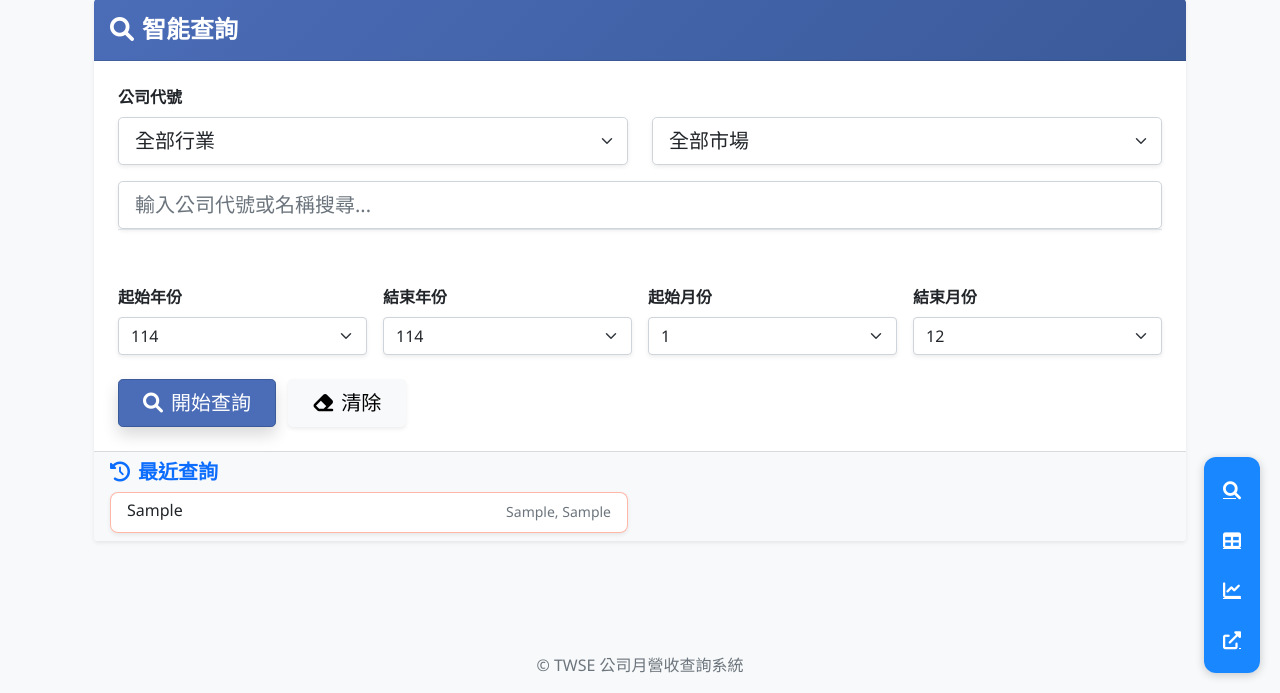
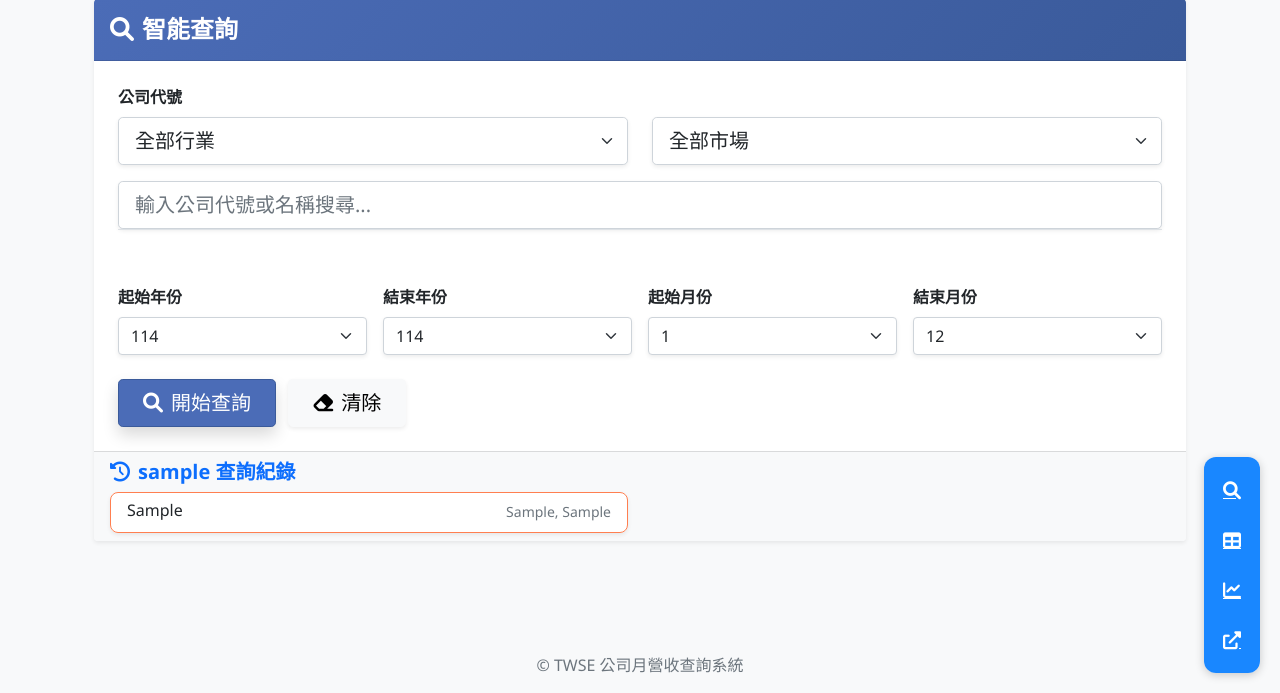
Before and after one commit to TCcodemaster/TWSE-Revenue, a Flask app: page / in a window 1280 px wide. Shown: the part 107-800 px from the top of the page. Run offline with Flask 3, Linux system fonts and the light colour scheme; the visitor is signed in with stand-in values (Sample User, id 1); tables that the repository leaves empty hold one stand-in row (values such as "Sample post").

Commit message:
調整樣式和模板，改善歷史查詢顯示及視覺效果

```diff
--- a/static/css/style.css
+++ b/static/css/style.css
@@ -18,7 +18,7 @@
 }
 /* 自定義邊框顏色 */
 .border-custom-info {
-  border-color: hsl(11deg 100% 62.2% / 45%)!important;
+  border-color: #FF7F50 !important;
 }
 
 .btn-outline-custom-info {
@@ -140,7 +140,7 @@ body {
 /* 為歷史項目添加視覺效果 */
 .history-item {
   transition: all 0.25s ease;
-  border-left: 3px solid transparent;
+  border-left: 3px solid #d8db34; /* 藍色 - 專業、穩重 */
   border-radius: 0;
   position: relative;
 }
@@ -156,8 +156,9 @@ body {
 }
 
 .history-item:hover {
-  background-color: rgba(75, 108, 183, 0.05);
+  background-color: rgba(255, 127, 80, 0.08);
   transform: translateX(2px);
+  box-shadow: 0 2px 4px rgba(255, 127, 80, 0.15);
 }
 
 /* 添加漸變邊框效果 */
@@ -168,7 +169,6 @@ body {
   top: 0;
   bottom: 0;
   width: 3px;
-  background: linear-gradient(to bottom, var(--primary), var(--primary-light));
 }
 
 /* 卡片陰影和圓角 */
--- a/templates/index.html
+++ b/templates/index.html
@@ -73,7 +73,7 @@
         <div class="card-footer bg-light">
           <div class="row">
             <div class="col-md-6">
-              <h5 class="text-primary fw-bold"><i class="fas fa-history me-2"></i>最近查詢</h5>
+              <h5 class="text-primary fw-bold"><i class="fas fa-history me-2"></i>{{ session.username }} 查詢紀錄</h5>
               <div class="list-group history-list shadow-sm">
                 <!-- 顯示前五個記錄 -->
                 {% for query in query_history[:5] %}
@@ -147,7 +147,7 @@
         <div class="card-header bg-gradient-success text-white py-3">
           <h4 class="mb-0 fw-bold"><i class="fas fa-table me-2"></i>查詢結果</h4>
         </div>
-        <!-- 圖表按鈕區域 - 改進樣式 -->
+        <!-- 圖表按鈕區域 -->
         <div class="px-4 pt-4 pb-2">
           <div class="d-flex flex-wrap gap-2">
             <button type="button" id="revenue-chart-btn" class="btn btn-primary shadow-sm">
@@ -170,7 +170,7 @@
           </div>
           <div class="alert alert-danger error-message shadow-sm" style="display: none;"></div>
 
-          <!-- 資料表格 - 改進樣式 -->
+          <!-- 資料表格 -->
           <div class="table-responsive">
             <table class="table table-striped table-hover" id="results-table">
               <thead class="table-light">
@@ -193,7 +193,7 @@
     </div>
   </div>
 
-  <!-- 年度比較選擇公司對話框 - 改進樣式 -->
+  <!-- 年度比較選擇公司對話框 -->
   <div class="modal fade" id="company-select-modal" tabindex="-1" aria-hidden="true">
     <div class="modal-dialog modal-dialog-centered">
       <div class="modal-content border-0 shadow">
```
